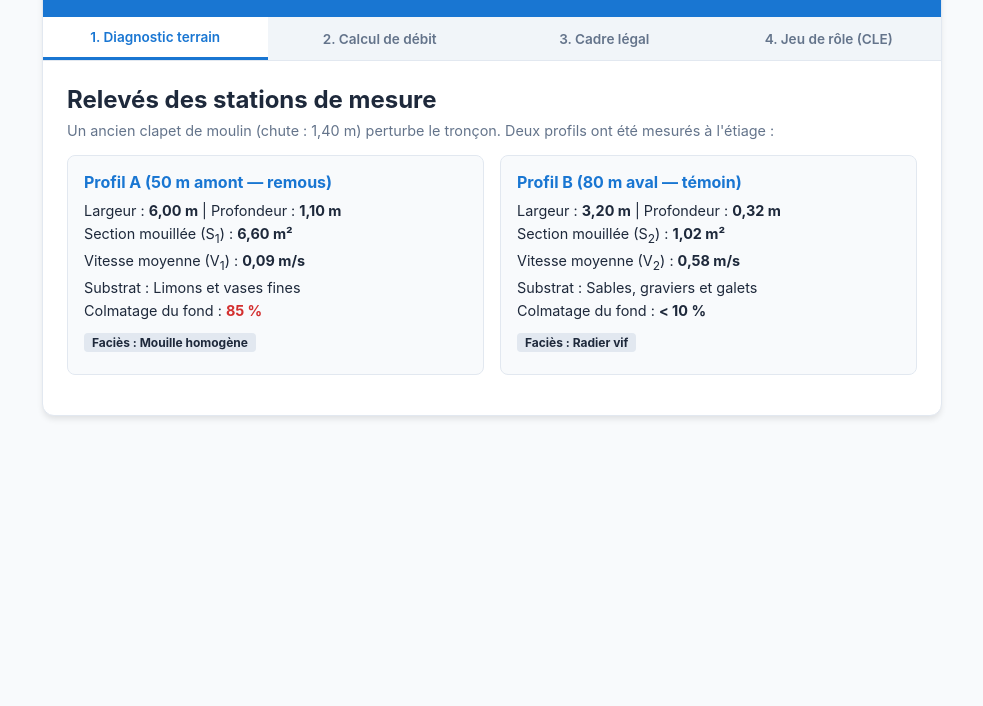
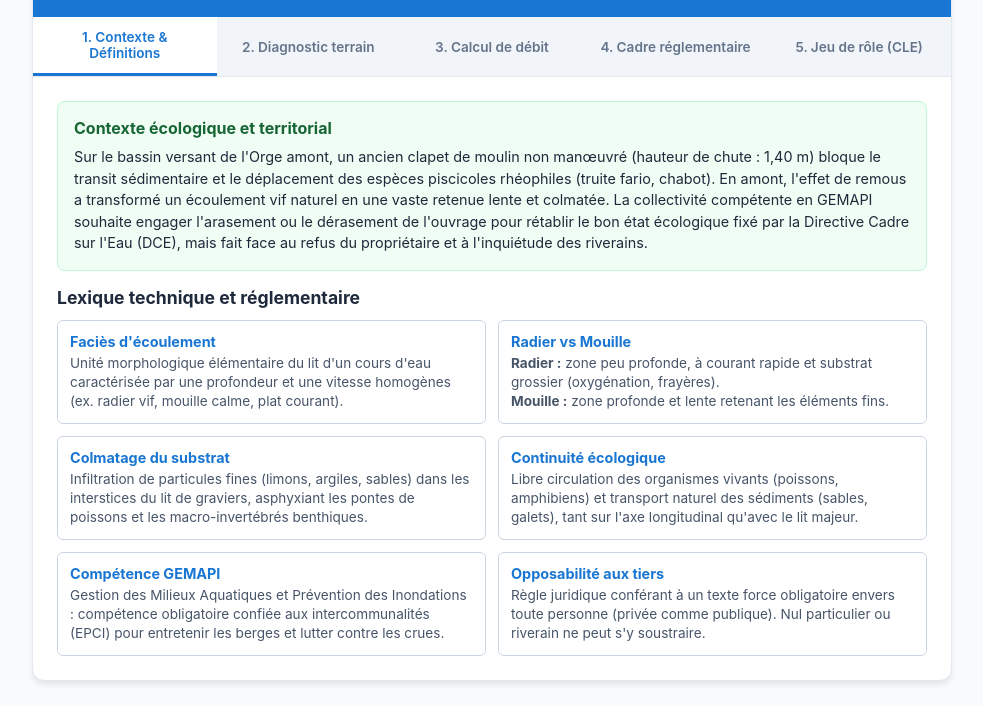
Before and after one commit to jeremyaudierne-arch/activite-hydro, a plain HTML site: page index.html in a window 1280 px wide. Shown: the part 94-800 px from the top of the page, without its empty margins (148-1131 px from the left). Drawn offline with Linux system fonts and the light colour scheme.

Commit message:
Update index.html

```diff
--- a/index.html
+++ b/index.html
@@ -15,12 +15,12 @@
     }
     * { box-sizing: border-box; margin: 0; padding: 0; font-family: -apple-system, BlinkMacSystemFont, "Segoe UI", Roboto, sans-serif; }
     body { background-color: var(--bg); color: var(--text); padding: 20px; display: flex; justify-content: center; }
-    .container { width: 100%; max-width: 900px; background: var(--card-bg); border-radius: 12px; box-shadow: 0 4px 6px -1px rgba(0,0,0,0.1); border: 1px solid var(--border); overflow: hidden; }
+    .container { width: 100%; max-width: 920px; background: var(--card-bg); border-radius: 12px; box-shadow: 0 4px 6px -1px rgba(0,0,0,0.1); border: 1px solid var(--border); overflow: hidden; }
     header { background: var(--primary); color: white; padding: 20px; text-align: center; }
     header h1 { font-size: 1.4rem; margin-bottom: 6px; }
     header p { font-size: 0.9rem; opacity: 0.9; }
-    .tabs { display: flex; border-bottom: 1px solid var(--border); background: #f1f5f9; }
-    .tab-btn { flex: 1; padding: 12px; border: none; background: none; font-weight: 600; font-size: 0.85rem; cursor: pointer; color: #64748b; transition: all 0.2s; }
+    .tabs { display: flex; border-bottom: 1px solid var(--border); background: #f1f5f9; flex-wrap: wrap; }
+    .tab-btn { flex: 1; min-width: 140px; padding: 12px; border: none; background: none; font-weight: 600; font-size: 0.85rem; cursor: pointer; color: #64748b; transition: all 0.2s; text-align: center; }
     .tab-btn.active { color: var(--primary); background: var(--card-bg); border-bottom: 3px solid var(--primary); }
     .tab-content { display: none; padding: 24px; animation: fadeIn 0.3s ease; }
     .tab-content.active { display: block; }
@@ -42,6 +42,15 @@
     .role-police { border-color: #dc2626; }
     .role-title { font-weight: bold; font-size: 0.95rem; margin-bottom: 6px; }
     .badge { display: inline-block; padding: 2px 8px; border-radius: 4px; font-size: 0.75rem; font-weight: bold; background: #e2e8f0; margin-bottom: 6px; }
+
+    /* Styles spécifiques glossaire et contexte */
+    .context-box { background: #f0fdf4; border: 1px solid #bbf7d0; border-radius: 8px; padding: 16px; margin-bottom: 16px; }
+    .context-box h3 { color: #166534; font-size: 1rem; margin-bottom: 8px; }
+    .context-box p { font-size: 0.9rem; line-height: 1.5; color: #1e293b; }
+    .glossary-grid { display: grid; grid-template-columns: 1fr 1fr; gap: 12px; margin-top: 12px; }
+    .glossary-item { background: #ffffff; border: 1px solid #cbd5e1; border-radius: 6px; padding: 12px; }
+    .glossary-term { font-weight: bold; color: var(--primary); font-size: 0.9rem; margin-bottom: 4px; }
+    .glossary-def { font-size: 0.85rem; color: #475569; line-height: 1.4; }
   </style>
 </head>
 <body>
@@ -49,50 +58,89 @@
 <div class="container">
   <header>
     <h1>Arbitrage en CLE : Le radier du Moulin</h1>
-    <p>Session technique et réglementaire — Bassin versant de l'Orge</p>
+    <p>Session hydrodynamique et réglementaire — Bassin versant de l'Orge amont</p>
   </header>
 
   <div class="tabs">
-    <button class="tab-btn active" onclick="openTab(0)">1. Diagnostic terrain</button>
-    <button class="tab-btn" onclick="openTab(1)">2. Calcul de débit</button>
-    <button class="tab-btn" onclick="openTab(2)">3. Cadre légal</button>
-    <button class="tab-btn" onclick="openTab(3)">4. Jeu de rôle (CLE)</button>
+    <button class="tab-btn active" onclick="openTab(0)">1. Contexte & Définitions</button>
+    <button class="tab-btn" onclick="openTab(1)">2. Diagnostic terrain</button>
+    <button class="tab-btn" onclick="openTab(2)">3. Calcul de débit</button>
+    <button class="tab-btn" onclick="openTab(3)">4. Cadre réglementaire</button>
+    <button class="tab-btn" onclick="openTab(4)">5. Jeu de rôle (CLE)</button>
   </div>
 
-  <!-- Étape 1 : Diagnostic -->
+  <!-- Onglet 1 : Contexte et Définitions -->
   <div class="tab-content active" id="tab-0">
+    <div class="context-box">
+      <h3>Contexte écologique et territorial</h3>
+      <p>
+        Sur le bassin versant de l'Orge amont, un ancien clapet de moulin non manœuvré (hauteur de chute : 1,40 m) bloque le transit sédimentaire et le déplacement des espèces piscicoles rhéophiles (truite fario, chabot). En amont, l'effet de remous a transformé un écoulement vif naturel en une vaste retenue lente et colmatée. La collectivité compétente en GEMAPI souhaite engager l'arasement ou le dérasement de l'ouvrage pour rétablir le bon état écologique fixé par la Directive Cadre sur l'Eau (DCE), mais fait face au refus du propriétaire et à l'inquiétude des riverains.
+      </p>
+    </div>
+
+    <h2 style="font-size: 1.1rem; margin-top: 16px;">Lexique technique et réglementaire</h2>
+    <div class="glossary-grid">
+      <div class="glossary-item">
+        <div class="glossary-term">Faciès d'écoulement</div>
+        <div class="glossary-def">Unité morphologique élémentaire du lit d'un cours d'eau caractérisée par une profondeur et une vitesse homogènes (ex. radier vif, mouille calme, plat courant).</div>
+      </div>
+      <div class="glossary-item">
+        <div class="glossary-term">Radier vs Mouille</div>
+        <div class="glossary-def"><strong>Radier :</strong> zone peu profonde, à courant rapide et substrat grossier (oxygénation, frayères).<br><strong>Mouille :</strong> zone profonde et lente retenant les éléments fins.</div>
+      </div>
+      <div class="glossary-item">
+        <div class="glossary-term">Colmatage du substrat</div>
+        <div class="glossary-def">Infiltration de particules fines (limons, argiles, sables) dans les interstices du lit de graviers, asphyxiant les pontes de poissons et les macro-invertébrés benthiques.</div>
+      </div>
+      <div class="glossary-item">
+        <div class="glossary-term">Continuité écologique</div>
+        <div class="glossary-def">Libre circulation des organismes vivants (poissons, amphibiens) et transport naturel des sédiments (sables, galets), tant sur l'axe longitudinal qu'avec le lit majeur.</div>
+      </div>
+      <div class="glossary-item">
+        <div class="glossary-term">Compétence GEMAPI</div>
+        <div class="glossary-def">Gestion des Milieux Aquatiques et Prévention des Inondations : compétence obligatoire confiée aux intercommunalités (EPCI) pour entretenir les berges et lutter contre les crues.</div>
+      </div>
+      <div class="glossary-item">
+        <div class="glossary-term">Opposabilité aux tiers</div>
+        <div class="glossary-def">Règle juridique conférant à un texte force obligatoire envers toute personne (privée comme publique). Nul particulier ou riverain ne peut s'y soustraire.</div>
+      </div>
+    </div>
+  </div>
+
+  <!-- Onglet 2 : Diagnostic -->
+  <div class="tab-content" id="tab-1">
     <h2>Relevés des stations de mesure</h2>
     <p style="margin: 8px 0; font-size: 0.9rem; color: #64748b;">
-      Un ancien clapet de moulin (chute : 1,40 m) perturbe le tronçon. Deux profils ont été mesurés à l'étiage :
+      Deux profils en travers ont été levés par temps sec lors d'un débit d'étiage stable :
     </p>
     <div class="grid">
       <div class="card">
-        <h3>Profil A (50 m amont — remous)</h3>
+        <h3>Profil A (50 m amont — zone de remous)</h3>
         <div class="metric">Largeur : <strong>6,00 m</strong> | Profondeur : <strong>1,10 m</strong></div>
         <div class="metric">Section mouillée (S<sub>1</sub>) : <strong>6,60 m²</strong></div>
         <div class="metric">Vitesse moyenne (V<sub>1</sub>) : <strong>0,09 m/s</strong></div>
         <div class="metric">Substrat : Limons et vases fines</div>
         <div class="metric">Colmatage du fond : <span class="highlight">85 %</span></div>
-        <div class="badge" style="margin-top:8px;">Faciès : Mouille homogène</div>
+        <div class="badge" style="margin-top:8px;">Faciès : Mouille surdimensionnée</div>
       </div>
       <div class="card">
-        <h3>Profil B (80 m aval — témoin)</h3>
+        <h3>Profil B (80 m aval — témoin non perturbé)</h3>
         <div class="metric">Largeur : <strong>3,20 m</strong> | Profondeur : <strong>0,32 m</strong></div>
         <div class="metric">Section mouillée (S<sub>2</sub>) : <strong>1,02 m²</strong></div>
         <div class="metric">Vitesse moyenne (V<sub>2</sub>) : <strong>0,58 m/s</strong></div>
         <div class="metric">Substrat : Sables, graviers et galets</div>
         <div class="metric">Colmatage du fond : <strong>&lt; 10 %</strong></div>
-        <div class="badge" style="margin-top:8px;">Faciès : Radier vif</div>
+        <div class="badge" style="margin-top:8px;">Faciès : Radier vif fonctionnel</div>
       </div>
     </div>
   </div>
 
-  <!-- Étape 2 : Calcul -->
-  <div class="tab-content" id="tab-1">
+  <!-- Onglet 3 : Calcul -->
+  <div class="tab-content" id="tab-2">
     <h2>Vérification du débit (Q = S · V)</h2>
     <div class="calc-box">
       <p style="margin-bottom: 12px; font-size: 0.9rem;">
-        Calculez le débit pour chaque profil à l'aide de la formule du cours :
+        Calculez le débit instantané pour chaque section à partir de la formule du cours :
       </p>
       <div style="margin-bottom: 8px;">
         <label>Débit amont (Q<sub>1</sub> = 6,60 × 0,09) : </label>
@@ -107,42 +155,42 @@
     </div>
   </div>
 
-  <!-- Étape 3 : Cadre réglementaire -->
-  <div class="tab-content" id="tab-2">
+  <!-- Onglet 4 : Cadre réglementaire -->
+  <div class="tab-content" id="tab-3">
     <h2>Les règles juridiques applicables</h2>
     <div class="card" style="margin: 12px 0;">
       <h3 style="color: #0f766e;">Extrait de l'article 4 du règlement du SAGE de l'Orge</h3>
       <p style="font-size: 0.9rem; line-height: 1.4;">
-        « Les ouvrages transversaux existants non indispensables à des usages économiques majeurs doivent faire l'objet d'aménagements afin de rétablir la continuité écologique et le transit sédimentaire naturel. Les travaux ne doivent entraîner aucune aggravation du risque d'inondation à l'aval. »
+        « Les ouvrages transversaux existants non indispensables à des usages économiques majeurs doivent faire l'objet d'aménagements (dérasement, arasement ou passes rustiques) afin de rétablir la continuité écologique et le transit sédimentaire naturel. Les travaux engagés ne doivent entraîner aucune aggravation du risque d'inondation à l'aval. »
       </p>
     </div>
     <div class="card">
       <h3 style="color: #b91c1c;">Article L. 212-5-2 du Code de l'environnement</h3>
       <p style="font-size: 0.9rem; line-height: 1.4;">
-        Le règlement du SAGE est <strong>opposable aux tiers</strong> : ses prescriptions s'imposent à toute personne publique ou privée, y compris les propriétaires riverains.
+        Le règlement du SAGE et ses documents cartographiques sont <strong>opposables à toute personne publique ou privée</strong> pour l'exécution de toute installation, ouvrage, travaux ou activités visés par la police de l'eau.
       </p>
     </div>
   </div>
 
-  <!-- Étape 4 : Débat CLE -->
-  <div class="tab-content" id="tab-3">
-    <h2>Les 4 rôles pour la Commission Locale de l'Eau</h2>
+  <!-- Onglet 5 : Débat CLE -->
+  <div class="tab-content" id="tab-4">
+    <h2>Les 4 collèges pour la Commission Locale de l'Eau</h2>
     <div class="roles-grid">
       <div class="role-card role-gemapi">
         <div class="role-title" style="color: #0284c7;">Techniciens GEMAPI (EPCI)</div>
-        <p style="font-size: 0.85rem;">Défendent l'arasement au nom de l'atteinte du bon état DCE et de la décongestion du lit mineur.</p>
+        <p style="font-size: 0.85rem;">Défendent l'arasement au nom de l'atteinte du bon état DCE et de la réactivation de la dynamique d'auto-épuration du cours d'eau.</p>
       </div>
       <div class="role-card role-peche">
         <div class="role-title" style="color: #16a34a;">Fédération de Pêche (FDAAPPMA)</div>
-        <p style="font-size: 0.85rem;">Exigent la recréation de frayères sur graviers et le curage préalable des vases pour protéger l'aval.</p>
+        <p style="font-size: 0.85rem;">Exigent la restauration de frayères d'eaux vives et le dragage des vases amont avant ouverture pour protéger le radier aval.</p>
       </div>
       <div class="role-card role-riverain">
         <div class="role-title" style="color: #ea580c;">Propriétaire & Riverains</div>
-        <p style="font-size: 0.85rem;">Inquiets de l'assèchement de la nappe alluviale superficielle et d'une perte d'esthétique paysagère.</p>
+        <p style="font-size: 0.85rem;">Craintes de rabattement de la nappe superficielle, assèchement de puits d'arrosage et perte de la valeur paysagère du plan d'eau.</p>
       </div>
       <div class="role-card role-police">
         <div class="role-title" style="color: #dc2626;">Police de l'eau (DDT / OFB)</div>
-        <p style="font-size: 0.85rem;">Rappellent l'opposabilité aux tiers du règlement du SAGE et instruisent la conformité légale.</p>
+        <p style="font-size: 0.85rem;">Rappellent l'opposabilité aux tiers du règlement du SAGE et instruisent la conformité du dossier de déclaration/autorisation loi sur l'eau.</p>
       </div>
     </div>
   </div>
```
